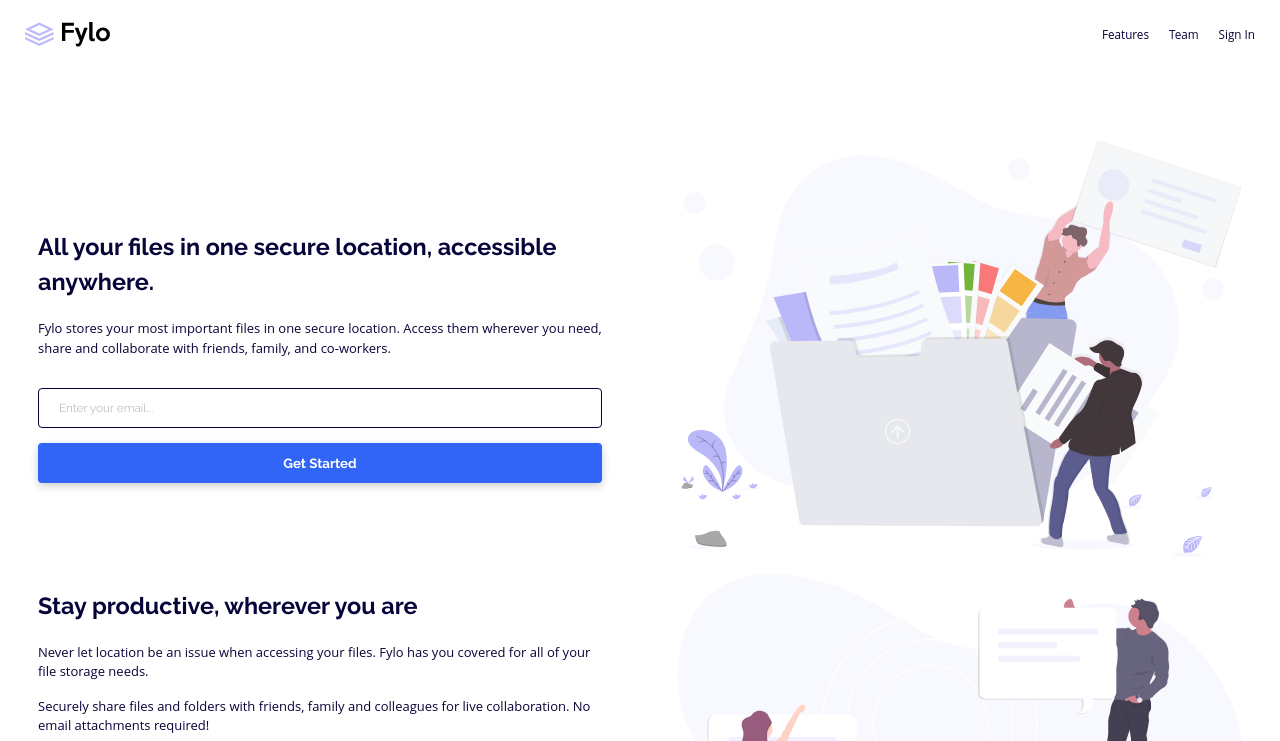
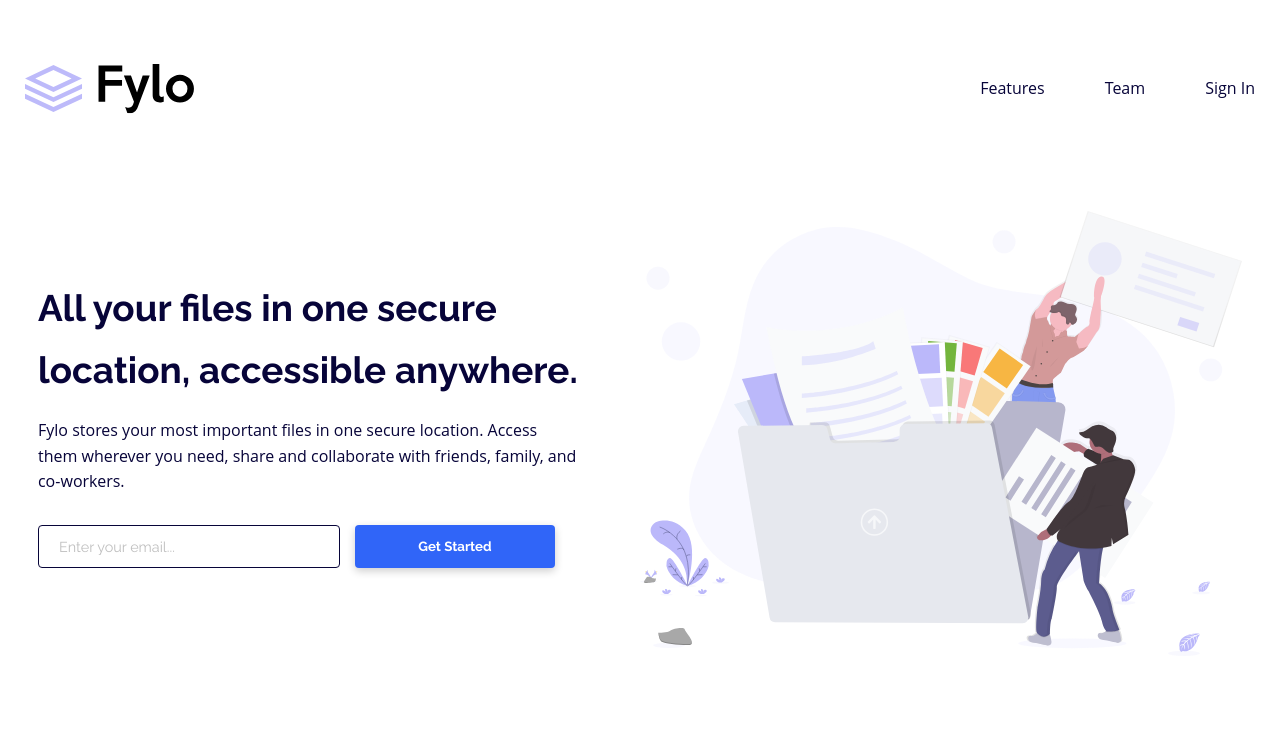
Before and after one commit to dinakonto/fylo-landing-page-with-two-column-layout, a website: page index.html in a window 1280 px wide. Shown: the top 741 px of the page. Drawn offline with Linux system fonts and the light colour scheme.

Commit message:
Responsive layout adjustments for hero and header

```diff
--- a/styles/sass/styles.sass
+++ b/styles/sass/styles.sass
@@ -35,7 +35,6 @@ h1
   font-size: 1.8em
   margin-top: 25px
   margin-bottom: 20px
-
 h1,h2,h3,h4,h5,h6
   font-family: $font-stack-headings
 p
@@ -49,7 +48,7 @@ p
 .col2, .col4, footer
   max-width: 500px
   margin: 0 auto
-.image, .text, #signup-footer
+.text, .image, #signup-footer
   padding-left: 38px
   padding-right: 38px
 
@@ -100,11 +99,43 @@ button
 @media screen and (min-width: 800px)
   .col2, .col4, header, footer
     max-width: 1280px
+    margin: 0 auto
   .col2
     display: grid
     grid-template-columns: 1fr 1fr
     align-items: center
+    margin-top: 80px
   .text
     grid-column: 1 / span 1
     grid-row: 1 / span 1
     text-align: left
+    padding-right: 60px
+  .image
+    padding-right: 38px
+    padding-left: 0px
+  #signup-hero
+    display: grid
+    grid-template-columns: 1fr 120px
+    grid-gap: 15px
+
+
+
+@media screen and (min-width: 1050px)
+  body
+    font-size: $font-size-base-lrg
+    line-height: 1.6
+  h1
+    font-size: 2.3em
+    margin-top: 0px
+    margin-bottom: 5px
+    line-height: 1.7
+  header
+    padding-top: 60px
+  header .logo
+    height: 50px
+  nav ul li
+    margin-left: 60px
+    font-size: 1em
+  #signup-hero
+    grid-template-columns: 1fr 200px 10px
+    padding-bottom: 15px
```
Also changed, not shown: styles/css/styles.css, 1 other file.
